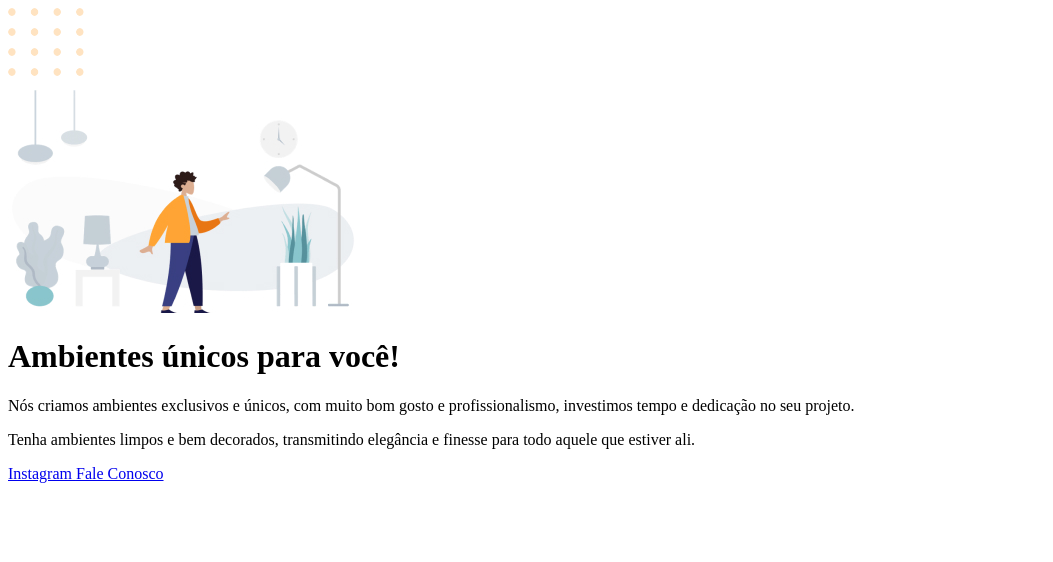
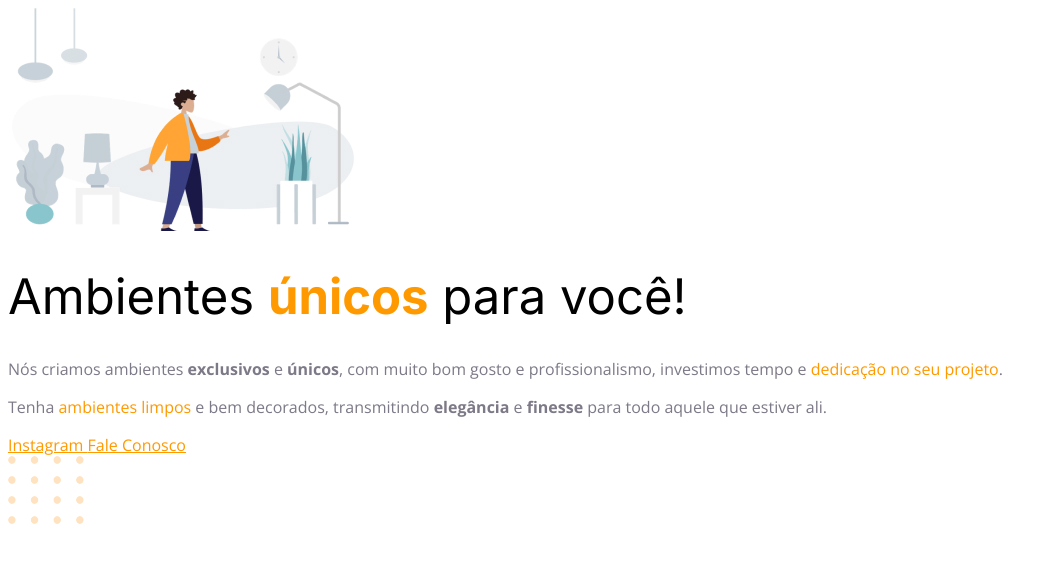
Before and after one commit to PiluVitu/Projeto01-Explorer, a plain HTML site: page index.html in a window 1280 px wide. Shown: the whole page, without its empty margins (0-1053 px from the left). Drawn offline with nearby package versions, Linux system fonts and the light colour scheme.

Commit message:
start css

```diff
--- a/index.html
+++ b/index.html
@@ -1,34 +1,40 @@
 <!DOCTYPE html>
 <html lang="pt-BR">
 <head>
+  <link rel="preconnect" href="https://fonts.googleapis.com">
+  <link rel="preconnect" href="https://fonts.gstatic.com" crossorigin>
   <meta charset="UTF-8">
   <meta http-equiv="X-UA-Compatible" content="IE=edge">
   <meta name="viewport" content="width=device-width, initial-scale=1.0">
+  <link href="https://fonts.googleapis.com/css2?family=Inter:wght@400;700&family=Open+Sans:wght@400;700&display=swap" rel="stylesheet">
+  <link rel="stylesheet" href="style.css">
+
   <title>Móveis Customizados</title>
 </head>
 <body>
   <main>
-    <img src="./images/ballsDecoration.svg" alt="Bolinhas alaranjadas no canto direito inferior da pagina">
+
     <div>
-      <img src="./images/imagePersonWalking.jpg" alt="Desenho de uma pessoa em ambiente decorado">
-      <h1>
-        Ambientes <span>únicos</span> para você!
+      <img id="mainImage" src="./images/imagePersonWalking.jpg" alt="Desenho de uma pessoa em ambiente decorado">
+      <h1 id="title">
+        Ambientes <strong>únicos</strong> para você!
       </h1>
-      <p>
-        Nós criamos ambientes <span>exclusivos</span> e <span>únicos</span>, com muito bom gosto e profissionalismo, investimos tempo e <span>dedicação no seu projeto</span>.
+      <p id="text">
+        Nós criamos ambientes <strong id="textStrong">exclusivos</strong> e <strong id="textStrong">únicos</strong>, com muito bom gosto e profissionalismo, investimos tempo e <span id="textColor">dedicação no seu projeto</span>.
       </p>
-      <p>
-        Tenha <span>ambientes limpos</span> e bem decorados, transmitindo <span>elegância</span> e <span>finesse</span> para todo aquele que estiver ali.
+      <p id="text">
+        Tenha <span id="textColor">ambientes limpos</span> e bem decorados, transmitindo <strong id="textStrong">elegância</strong> e <strong id="textStrong">finesse</strong> para todo aquele que estiver ali.
       </p>
     </div>
   </main>
   <footer>
     <div>
-      <a href="https://www.instagram.com/pilu.dev/?utm_medium=copy_link">
+      <a id="footerLink" href="https://www.instagram.com/pilu.dev/?utm_medium=copy_link">
         Instagram
       </a>
-      <a href="mailto:paulo.tspi@gmail.com">Fale Conosco</a>
+      <a id="footerLink" href="mailto:paulo.tspi@gmail.com">Fale Conosco</a>
     </div>
+    <img id="balls" src="./images/ballsDecoration.svg" alt="Bolinhas alaranjadas no canto direito inferior da pagina">
   </footer>
 </body>
 </html>
--- /dev/null
+++ b/style.css
@@ -0,0 +1,24 @@
+h1{
+font-family: 'Inter', sans-serif;
+}
+body{
+font-family: 'Open Sans', sans-serif;
+}
+
+
+#title{
+  font-size: 49px;
+  line-height: 56px;
+  font-weight: normal;
+}
+#title strong{
+  color: #FF9900;
+  font-weight: bold;
+}
+
+#text{
+  color: #7D7987;
+}
+#textColor, a{
+  color: #FF9900;
+}
```
